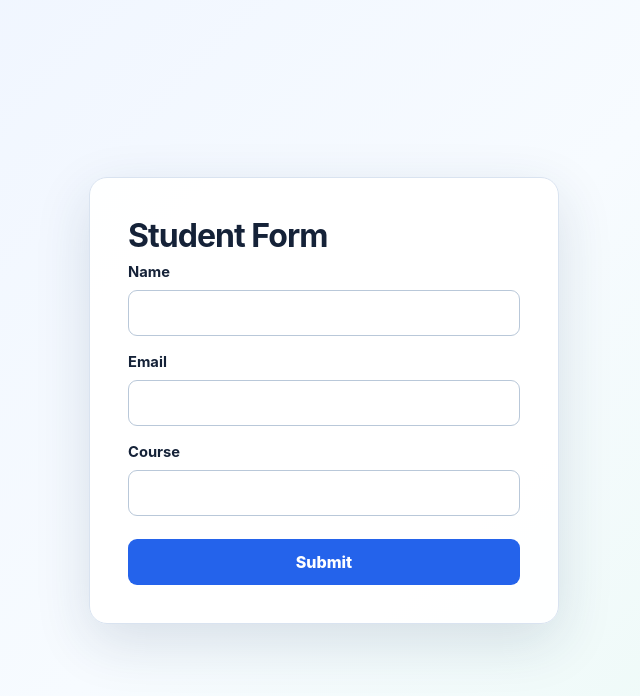
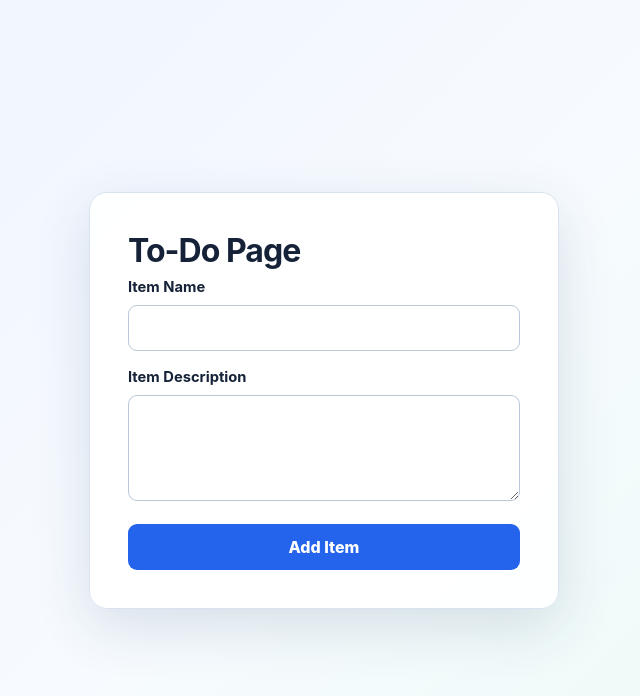
Before and after one commit to RajeshReddy999/Devops-TuteDude-Assignments, a Flask app: page / in a window 1280 px wide. Shown: the top 696 px of the page, without its empty margins (316-956 px from the left). Run offline with Flask 3, Linux system fonts and the light colour scheme.

Commit message:
Create To-Do page

```diff
--- a/assignment4/Git_and_GitHub_Rajesh/frontend/static/style.css
+++ b/assignment4/Git_and_GitHub_Rajesh/frontend/static/style.css
@@ -58,7 +58,8 @@ label {
     font-size: .92rem;
 }
 
-input {
+input,
+textarea {
     width: 100%;
     padding: 12px 13px;
     border: 1px solid #b9c8d9;
@@ -66,7 +67,8 @@ input {
     font: inherit;
 }
 
-input:focus {
+input:focus,
+textarea:focus {
     outline: 3px solid #dbe7ff;
     border-color: #2463eb;
 }
--- a/assignment4/Git_and_GitHub_Rajesh/frontend/templates/index.html
+++ b/assignment4/Git_and_GitHub_Rajesh/frontend/templates/index.html
@@ -3,28 +3,21 @@
 <head>
   <meta charset="utf-8">
   <meta name="viewport" content="width=device-width, initial-scale=1">
-  <title>Student Form</title>
+  <title>To-Do Page</title>
   <link rel="stylesheet" href="{{ url_for('static', filename='style.css') }}">
 </head>
 <body>
   <main class="card">
-    <h1>Student Form</h1>
+    <h1>To-Do Page</h1>
 
-    {% if error %}
-      <p class="alert">Error: {{ error }}</p>
-    {% endif %}
+    <form action="http://127.0.0.1:9000/submittodoitem" method="post">
+      <label for="itemName">Item Name</label>
+      <input id="itemName" name="itemName" required>
 
-    <form action="{{ url_for('submit') }}" method="post">
-      <label for="name">Name</label>
-      <input id="name" name="name" required>
+      <label for="itemDescription">Item Description</label>
+      <textarea id="itemDescription" name="itemDescription" rows="4" required></textarea>
 
-      <label for="email">Email</label>
-      <input id="email" name="email" type="email" required>
-
-      <label for="course">Course</label>
-      <input id="course" name="course" required>
-
-      <button type="submit">Submit</button>
+      <button type="submit">Add Item</button>
     </form>
   </main>
 </body>
```
